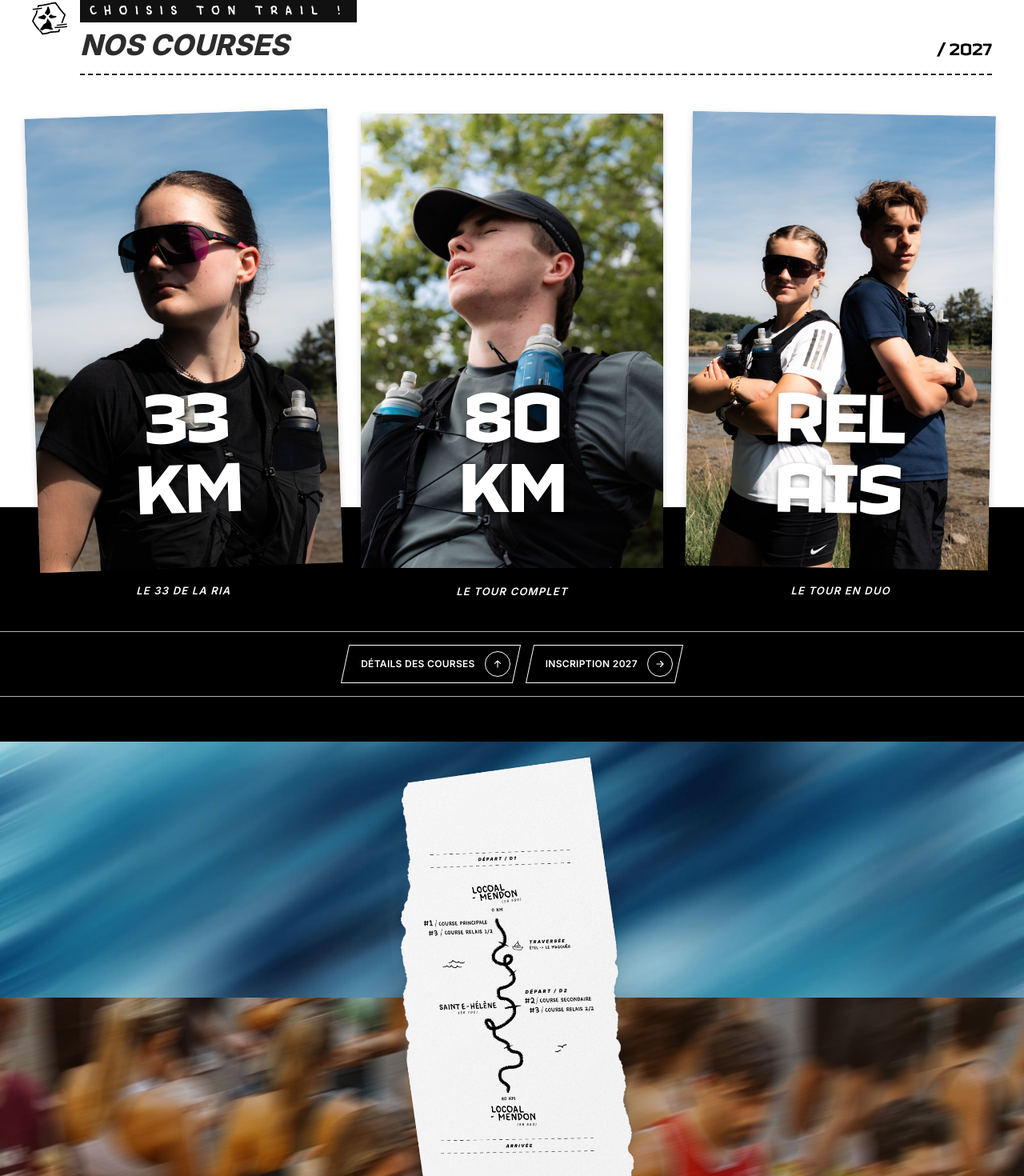
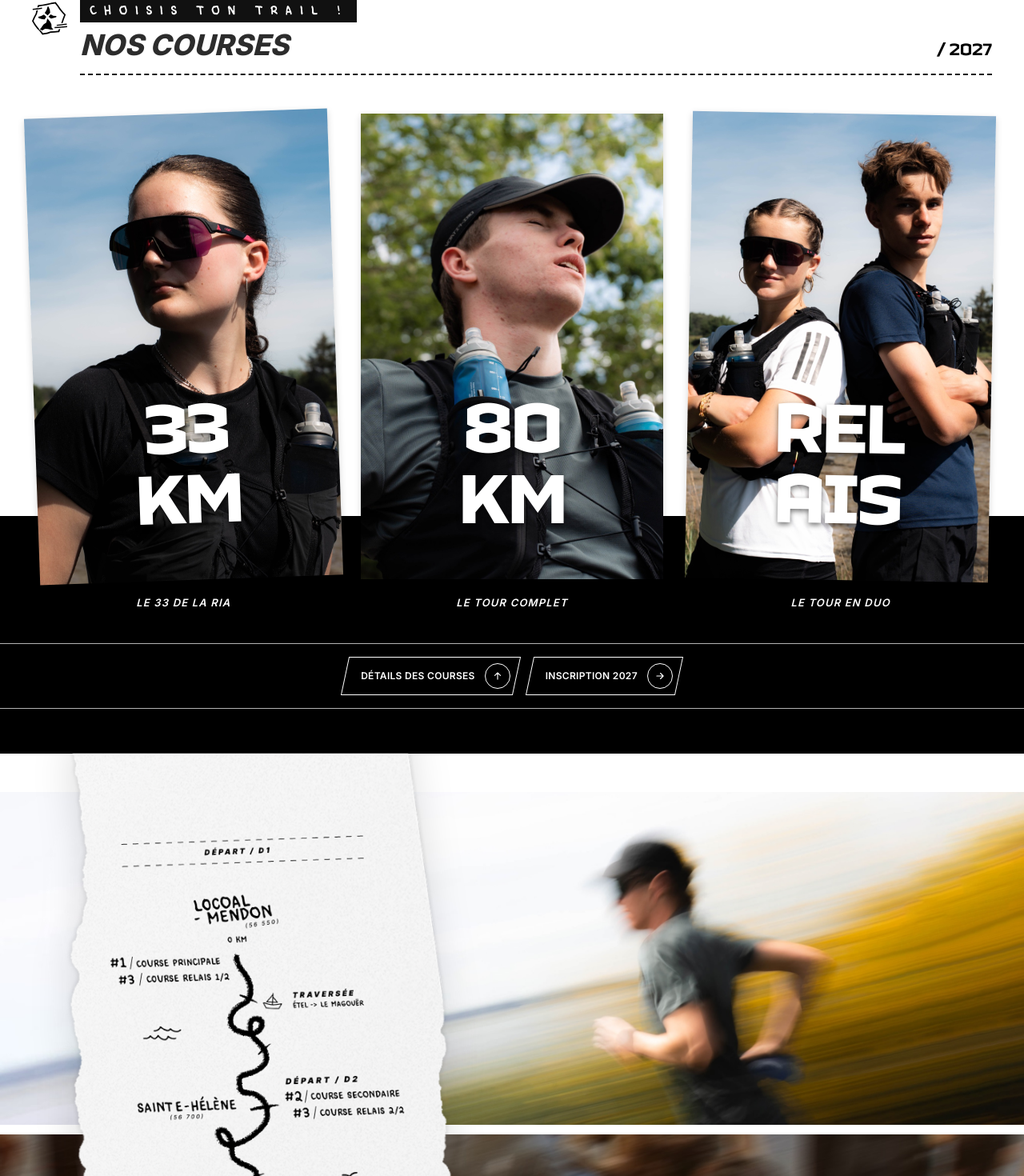
Before and after one commit to maxencecollin/utr-site-web, a Next.js app: page / in a window 1280 px wide. Shown: the part 915-2385 px from the top of the page at 80% size. Built offline with nearby package versions, Linux system fonts and the light colour scheme.

Commit message:
Section parcours : photos composées, carte agrandie à gauche, zooms des cartes courses

```diff
--- a/app/components/sections/Courses.tsx
+++ b/app/components/sections/Courses.tsx
@@ -7,18 +7,24 @@ const COURSES = [
     legende: "Le 33 de la Ria",
     rotation: "lg:-rotate-2",
     photo: "/photos/_dsc6696-girl.jpg",
+    flip: false,
+    zoom: "scale-110",
   },
   {
     lignes: ["80", "KM"],
     legende: "Le tour complet",
     rotation: "",
     photo: "/photos/_dsc6870-guy.jpg",
+    flip: true,
+    zoom: "scale-110",
   },
   {
     lignes: ["REL", "AIS"],
     legende: "Le tour en duo",
     rotation: "lg:rotate-1",
     photo: "/photos/_dsc6509-girl2.jpg",
+    flip: false,
+    zoom: "scale-125",
   },
 ];
 
@@ -63,15 +69,18 @@ export default function Courses() {
               <figure key={course.legende} className="flex flex-col">
                 {/* Carte photo (seule a etre legerement inclinee) */}
                 <div
-                  className={`relative aspect-[2/3] w-full overflow-hidden shadow-[0_3px_8px_#00000029] ${course.rotation}`}
+                  className={`relative aspect-[425/654] w-full overflow-hidden shadow-[0_3px_8px_#00000029] ${course.rotation}`}
                 >
+                  {/* Conteneur de zoom (le flip reste sur l'image pour eviter le conflit de transform) */}
+                  <div className={`absolute inset-0 ${course.zoom}`}>
                     <Image
                       src={course.photo}
                       alt={course.legende}
                       fill
                       sizes="(max-width: 640px) 100vw, 33vw"
-                    className="object-cover"
+                      className={`object-cover ${course.flip ? "-scale-x-100" : ""}`}
                     />
+                  </div>
                   <span className="chiffre absolute inset-x-0 bottom-[10%] text-center text-7xl leading-[0.92] text-white [text-shadow:0_3px_6px_#00000086] sm:text-8xl">
                     {course.lignes[0]}
                     <br />
--- a/app/components/sections/Parcours.tsx
+++ b/app/components/sections/Parcours.tsx
@@ -2,32 +2,50 @@ import Image from "next/image";
 
 export default function Parcours() {
   return (
-    <section id="parcours" className="relative overflow-hidden bg-creme">
-      {/* Deux bandes photo pleine largeur, empilees */}
-      <div className="flex flex-col">
-        <div className="relative h-64 w-full sm:h-80">
+    // clip-path : coupe la carte en haut (bande noire) et sur les cotes, mais la laisse depasser en bas
+    <section id="parcours" className="bg-white [clip-path:inset(0_0_-9999px_0)]">
+      {/* Espace au-dessus : la photo ne touche pas la bande noire des courses */}
+      <div className="pb-16 pt-12">
+        <div className="relative">
+          {/* Bande du haut : la MEME photo des deux cotes, recadree differemment (horizon aligne, la carte cache la jonction) */}
+          <div className="flex h-72 w-full sm:h-[26rem]">
+            {/* Gauche : juste l'effet bleu (mer/ciel floue, extreme gauche de la meme photo) */}
+            <div
+              className="relative w-[34%]"
+              aria-hidden="true"
+              style={{
+                backgroundImage: "url(/photos/_dsc6875.jpg)",
+                backgroundSize: "400% auto",
+                backgroundPosition: "left 52%",
+                backgroundRepeat: "no-repeat",
+              }}
+            />
+            {/* Droite : le coureur entier */}
+            <div className="relative w-[66%]">
               <Image
-            src="/photos/994.jpg"
+                src="/photos/_dsc6875.jpg"
                 alt="Coureur en mouvement"
+                fill
+                sizes="66vw"
+                className="object-cover object-[32%_42%]"
+              />
+            </div>
+          </div>
+
+          {/* Bande du bas : foule, pleine largeur (separee de celle du haut par un filet blanc) */}
+          <div className="relative mt-3 block h-64 w-full sm:h-80">
+            <Image
+              src="/photos/calque-24.jpg"
+              alt="Foule de coureurs"
               fill
               sizes="100vw"
               className="object-cover"
             />
           </div>
-        <div className="relative h-64 w-full sm:h-80">
-          <Image
-            src="/photos/calque-24.jpg"
-            alt="Ambiance et public"
-            fill
-            sizes="100vw"
-            className="object-cover"
-          />
-        </div>
-      </div>
 
-      {/* Carte d'itineraire dessinee, centree par-dessus (coupe les photos en deux) */}
-      <div className="pointer-events-none absolute inset-0 flex items-center justify-center">
-        <div className="relative h-[115%] aspect-square">
+          {/* Carte d'itineraire dessinee, a gauche et grosse, traverse les photos */}
+          <div className="pointer-events-none absolute inset-0 flex items-center justify-start">
+            <div className="relative -ml-[24%] h-[170%] aspect-square">
               <Image
                 src="/photos/groupe-321.png"
                 alt="Itinéraire : Locoal-Mendon, traversée d'Étel, Sainte-Hélène"
@@ -37,6 +55,8 @@ export default function Parcours() {
               />
             </div>
           </div>
+        </div>
+      </div>
     </section>
   );
 }
```
Also changed, not shown: public/photos/_dsc6870-guy.jpg, public/photos/_dsc6875.jpg (added), 19 other files (tests, documents, lock files or other folders). Lines whose indentation alone changed are shown as unchanged.
